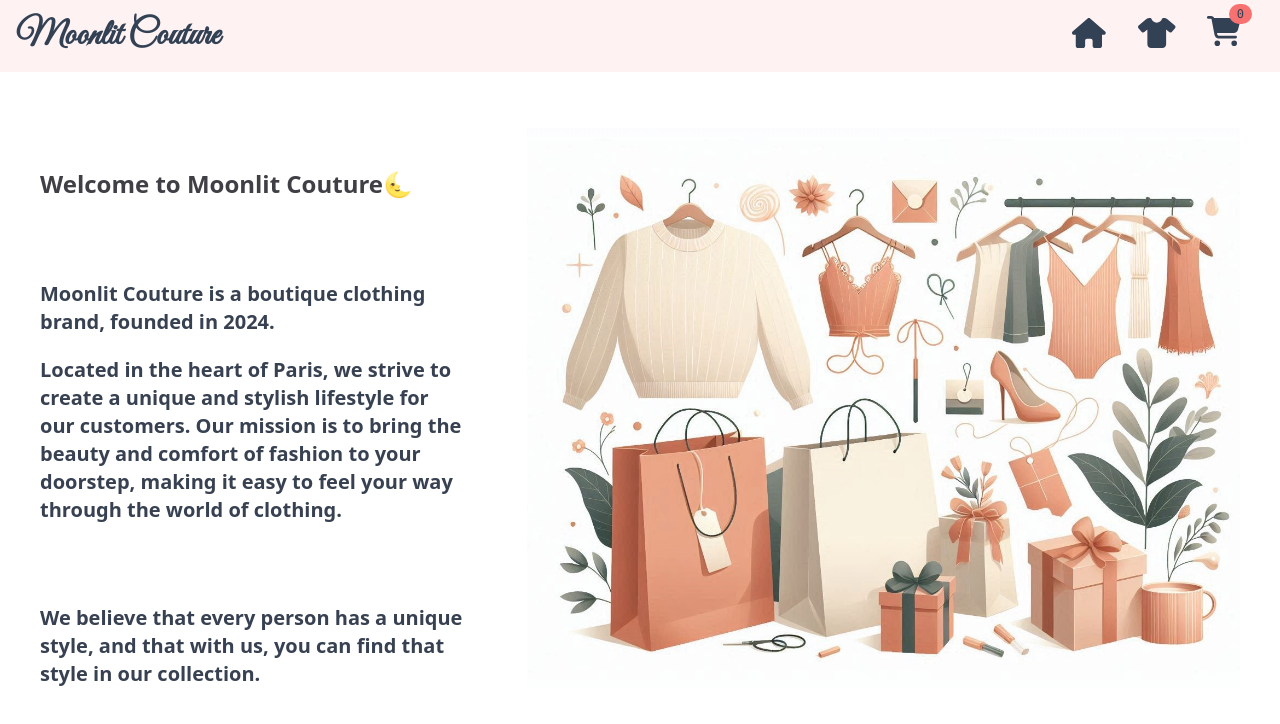
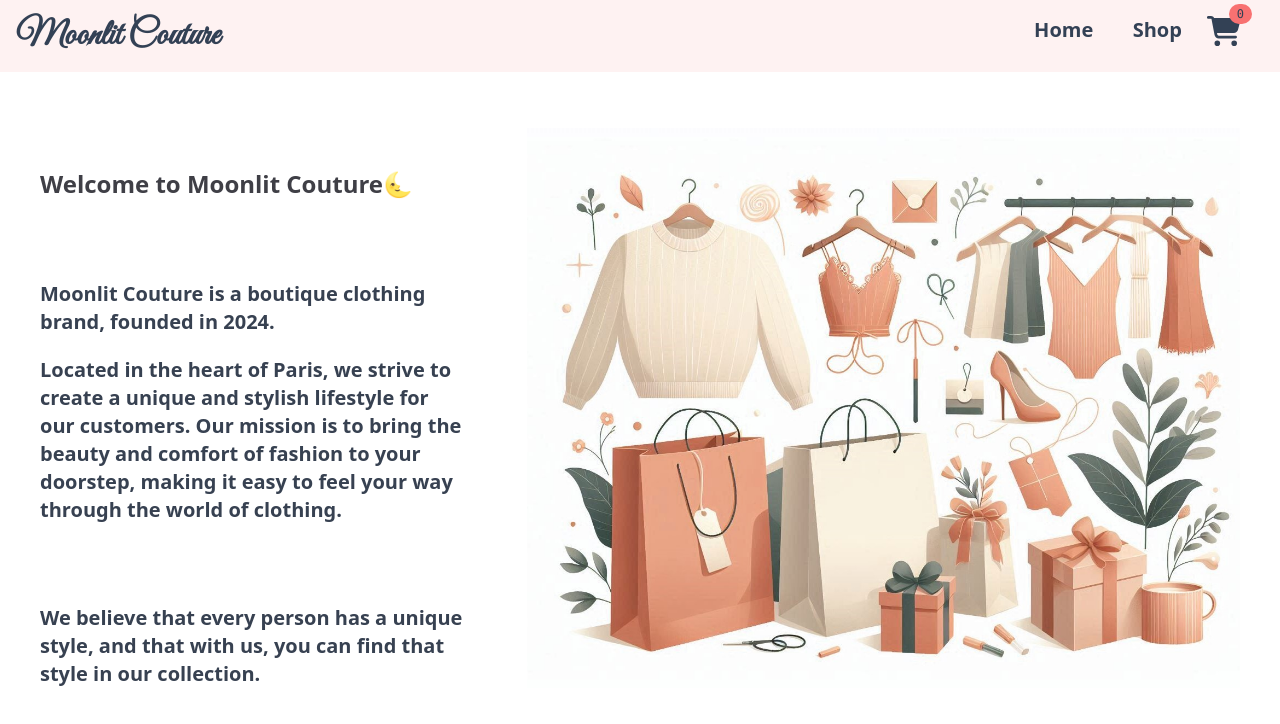
Before and after one commit to zahraRostami1999/shop-app, a React (Vite) app in the folder shop-app/: page / in a window 1280 px wide. Shown: the top 724 px of the page. Built offline with nearby package versions, Linux system fonts and the light colour scheme.

Commit message:
edit Header component: change icons nav bar to text

```diff
--- a/shop-app/src/components/header/Header.jsx
+++ b/shop-app/src/components/header/Header.jsx
@@ -7,7 +7,6 @@ import {
 import { Link } from "react-router-dom";
 import { useSelector } from "react-redux";
 
-
 function Header() {
   const { cartItem } = useSelector((state) => state.cart);
 
@@ -15,15 +14,19 @@ function Header() {
     <>
       <div className="flex justify-between text-slate-700 bg-red-50 p-4 text-center font-mono font-extrabold text-3xl fixed top-0 w-full">
         <Link to="/">
-          <h1 className="font-great-vibes font-extrabold text-4xl">Moonlit Couture</h1>
+          <h1 className="font-great-vibes font-extrabold text-4xl">
+            Moonlit Couture
+          </h1>
         </Link>
-        <div className="w-48 flex justify-between">
-          <Link to="/">
-            <FontAwesomeIcon icon={faHome} size="x" />
-          </Link>
-          <Link>
-            <FontAwesomeIcon icon={faTshirt} size="x" />
-          </Link>
+        <div className="w-1/5  flex justify-between">
+          <div className="flex w-3/4  justify-around ">
+            <Link to="/">
+              <p className="font-sans font-bold text-xl">Home</p>
+            </Link>
+            <Link>
+              <p className="font-sans font-bold text-xl">Shop</p>
+            </Link>
+          </div>
 
           <Link to="/cart">
             <div className="flex">
```
